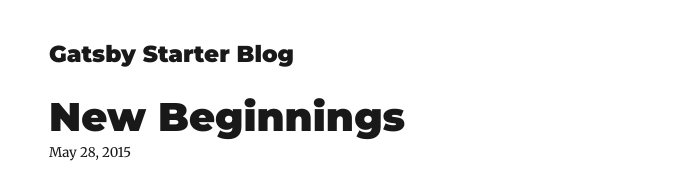
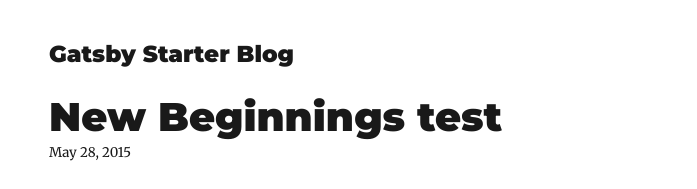
Before and after one commit to aodysseos/gatsby-cms-test, a Gatsby site: page /new-beginnings/ in a window 1280 px wide. Shown: the top 189 px of the page, without its empty margins (276-973 px from the left). Built offline with nearby package versions, Linux system fonts and the light colour scheme; Gatsby itself is replaced by a stand-in of ours; some packages are replaced by stand-ins of ours.

Commit message:
Update Blog “new-beginnings/index”

```diff
--- a/content/blog/new-beginnings/index.md
+++ b/content/blog/new-beginnings/index.md
@@ -1,5 +1,5 @@
 ---
-title: New Beginnings
+title: New Beginnings test
 date: 2015-05-28T22:40:32.169Z
 description: This is a custom description for SEO and Open Graph purposes,
   rather than the default generated excerpt. Simply add a description field to
```
